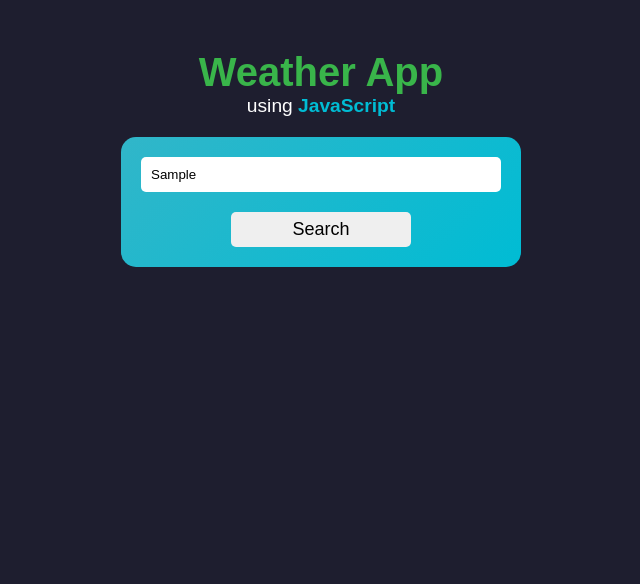
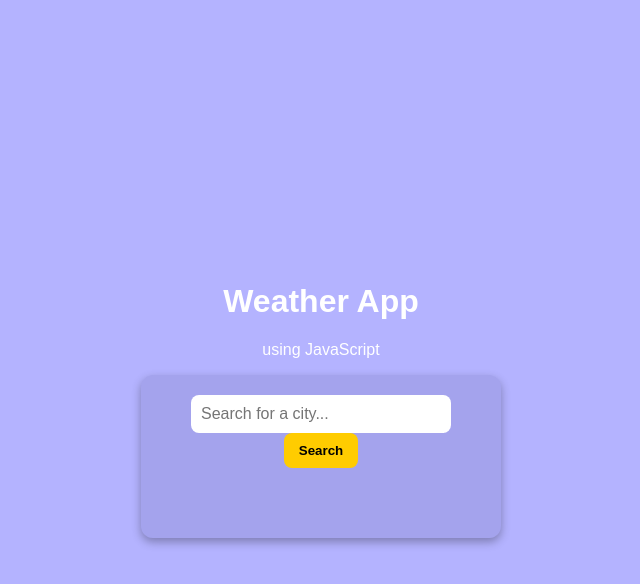
Before and after one commit to Gopi212006/weather_task, a plain HTML site: page index.html in a window 1280 px wide. Both pictures are taken after typing "Sample" into the empty fields and a click on the button "Search". Shown: the whole page, without its empty margins (319-959 px from the left). Drawn offline with Linux system fonts and the light colour scheme; no server answers.

Commit message:
weather task

```diff
--- a/index.html
+++ b/index.html
@@ -17,9 +17,9 @@
 
                 </div>
             </div>
-            <div class="icon">
+            <!-- <div class="icon">
 
-            </div>
+            </div> -->
 
             <script src="wether.js"></script>
         </div>
--- a/weather.css
+++ b/weather.css
@@ -1,86 +1,73 @@
-* {
+
+body {
+    font-family: Arial, sans-serif;
+    background-color: rgb(180, 179, 255);
+    color: white;
+    text-align: center;
     margin: 0;
     padding: 0;
-    box-sizing: border-box;
-}
-
-body {
-    background-color: #1e1e2f;
-    color: #ffffff;
-    font-family: 'Arial', sans-serif;
+    height: 100vh;
+    margin: 0px;
+    display: flex;
+    justify-content: center;
+    align-items: center;
 }
 
 
-#searchbtn{
-    width: 50%;
-    height: 35px;
-    border: 0px;
-    border-radius: 5px;
-    font-size: large;
-    cursor: pointer;
+#weather-card {
+    background-color: rgba(101, 99, 167, 0.2);
+    padding: 20px;
+    border-radius: 12px;
+    box-shadow: 0px 4px 10px rgba(0, 0, 0, 0.3);
+    width: 320px;
+    text-align: center;
 }
 
 
-#searchbtn:hover{
-background-color: #c93131;
+input {
+    width: 75%;
+    padding: 10px;
+    border: none;
+    border-radius: 8px;
+    outline: none;
+    font-size: 1rem;
+}
 
+button {
+    padding: 10px 15px;
+    border: none;
+    background: #ffcc00;
+    color: black;
+    font-weight: bold;
+    cursor: pointer;
+    border-radius: 8px;
+    transition: 0.3s;
+}
+
+button:hover {
+    background: #e6b800;
 }
 
 
-#container {
-    text-align: center;
-    padding: 50px;
+#weather-info {
+    margin-top: 20px;
+    padding: 15px;
 }
 
-h1 {
-    font-size: 2.5em;
-    color: #39B54A;
-}
-
-p {
-    font-size: 1.2em;
-}
-
-p span {
-    color: #00bcd4;
+#temp {
+    font-size: 3rem;
     font-weight: bold;
 }
 
-#weather-card {
-    background: linear-gradient(135deg, #31B6C9, #00bcd4);
-    border-radius: 15px;
-    padding: 20px;
-    max-width: 400px;
-    margin: 20px auto;
-}
-
-input[type="text"] {
-    width: 100%;
-    padding: 10px;
-    border: none;
-    border-radius: 5px;
-    margin-bottom: 20px;
-}
-
-#weather-info {
-    text-align: left;
-}
-
-#temp {
-    font-size: 3em;
-    font-size:x-large
-}
-
 #location {
-    font-size: 1.5em;
+    font-size: 1.5rem;
+    margin-top: 5px;
 }
 
 #details {
-    font-size: 0.9em;
+    font-size: 1.1rem;
     margin-top: 10px;
+    display: flex;
+    flex-direction: column;
+    gap: 8px;
 }
-
-#icon img {
-    width: 50px;
-    height: 50px;
-}
--- a/wether.js
+++ b/wether.js
@@ -1,7 +1,4 @@
-
-let searchbtn=document.getElementById("searchbtn");
-
-
+let searchbtn = document.getElementById("searchbtn");
 
 let weather = async (city) => {
     let weatherapi = `https://api.openweathermap.org/data/2.5/weather?q=${city}&appid=8042b4f5b9580620c4a5aa4a8f086451&units=metric`;
@@ -11,31 +8,31 @@ let weather = async (city) => {
 
     return weatherOutput;
 };
-// weather('chennai');
-searchbtn.addEventListener('click',()=>{
-    let place=document.getElementById("inputValue").value
-function showWeather() {
-    weather(place).then(data =>{
-        let maincontainer=document.getElementById('weather-info')
-        maincontainer.innerHTML=
 
 
-        ` <img src="${data.icon} alt="Weather icon">
-            <div id="temp">${data.main.temp}</div>
-                <div id="location">${data.name}</div>
-                     <div id="details">
-                        <div>Humidity:${data.main.humidity}%</div>
-                            <div>Wind: ${data.wind.speed} km/h</div>`
+function showWeather(city) {
+    weather(city).then((data) => {
+        let maincontainer = document.getElementById("weather-info");
+        maincontainer.innerHTML = `
+            <div id="temp">${data.main.temp}°C</div>
+            <div id="location">${data.name}</div>
+            <div id="details">
+                <div>Humidity: ${data.main.humidity}%</div>
+                <div>Wind: ${data.wind.speed} km/h</div>
+                <div>Description: ${data.weather[0].description}</div>
+            </div>
+        `;
 
-    // console.log(data);
+        console.log(data.weather);
+    });
+}
 
 
 
-    } );
-
-}
-
-
-showWeather();
-place=""
-})
+searchbtn.addEventListener("click", () => {
+    let place = document.getElementById("inputValue").value;
+    if (place) {
+        showWeather(place);
+    }
+    document.getElementById("inputValue").value = "";
+});
```
